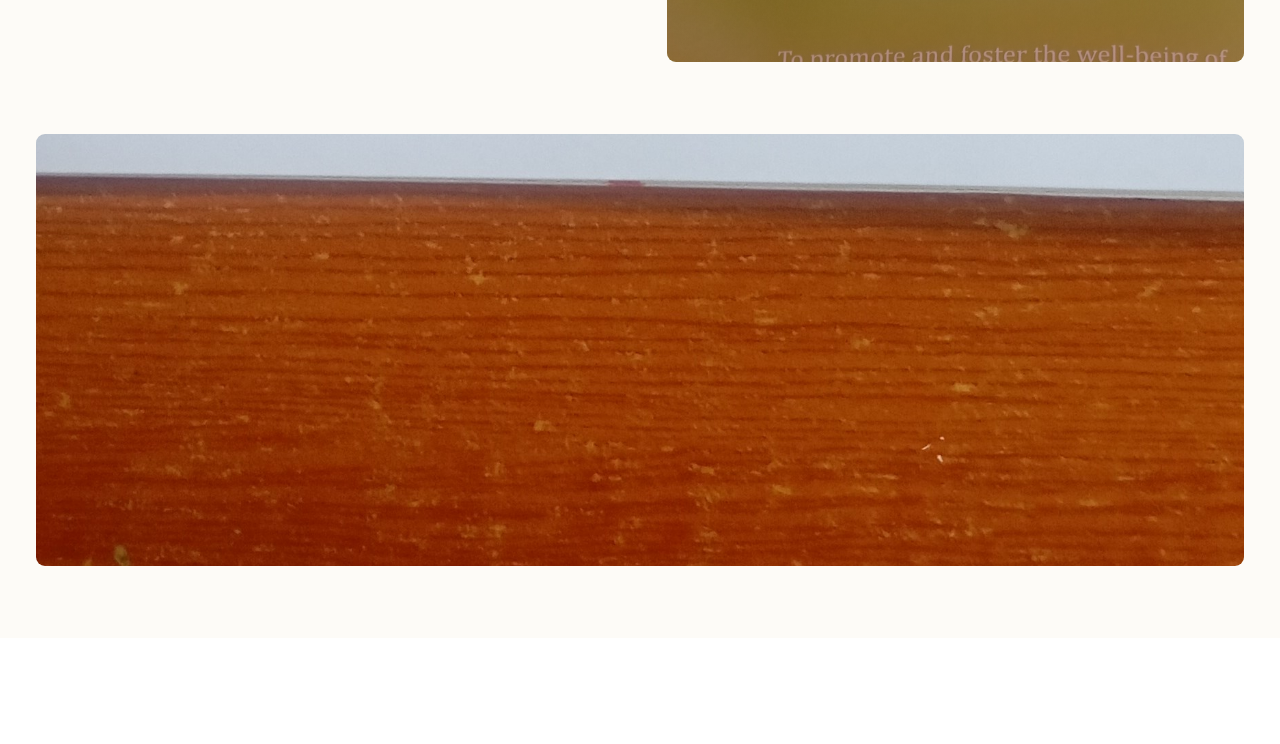
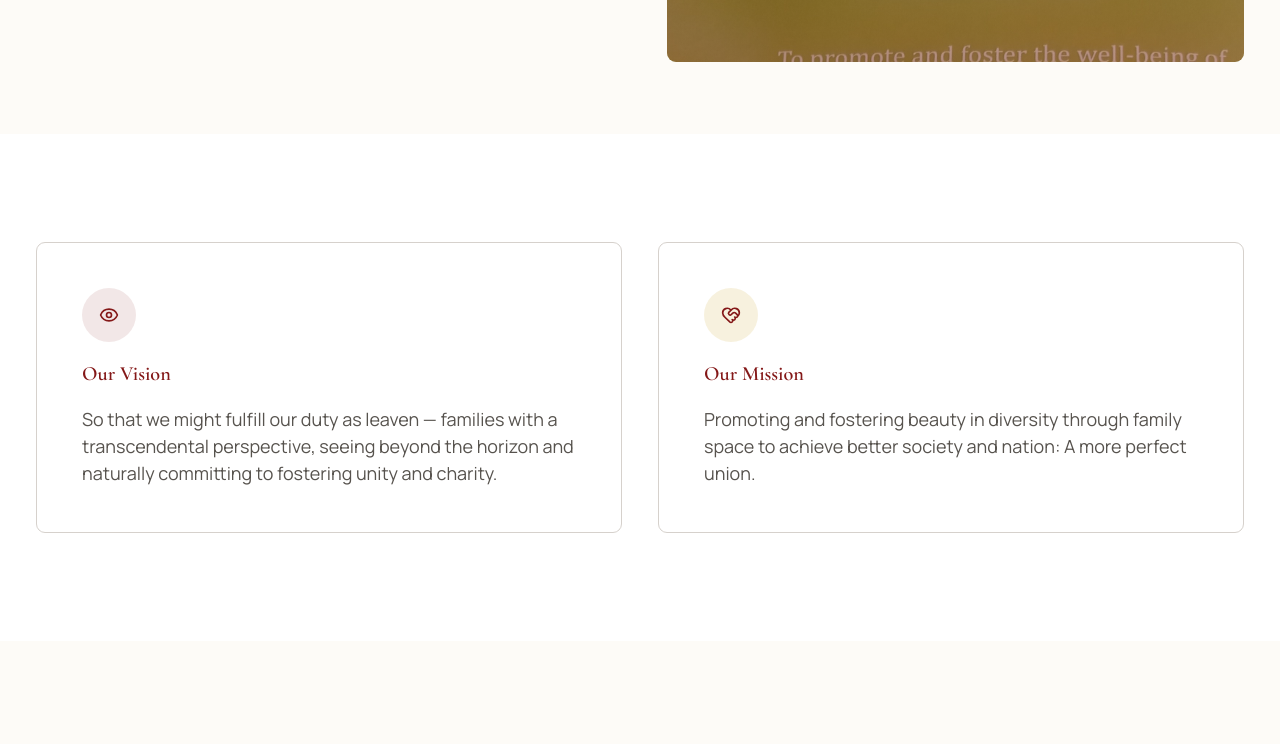
Before and after one commit to Dev-Taofeek/LUCI, a Next.js app: page /about in a window 1280 px wide. Shown: the part 600-1344 px from the top of the page. Built offline with nearby package versions, Linux system fonts and the light colour scheme.

Commit message:
Remove the cover image banner from the about page

```diff
--- a/src/app/(site)/about/page.js
+++ b/src/app/(site)/about/page.js
@@ -77,20 +77,6 @@ export default function AboutPage() {
         </motion.div>
       </section>
 
-      {/* Cover image — The Bridge Building Family Organization */}
-      <section className="container-luci pb-10 sm:pb-14 lg:pb-16">
-        <motion.div variants={fadeInUp}>
-          <div className="relative h-64 sm:h-80 md:h-96 w-full rounded-card overflow-hidden">
-            <Image
-              src="/hero-home.jpg"
-              alt="The Bridge Building Family Organization"
-              fill
-              sizes="(max-width: 768px) 100vw, 1280px"
-              className="object-cover"
-            />
-          </div>
-        </motion.div>
-      </section>
 
       {/* Vision & Mission */}
       <section className="bg-white section-padding">
```
